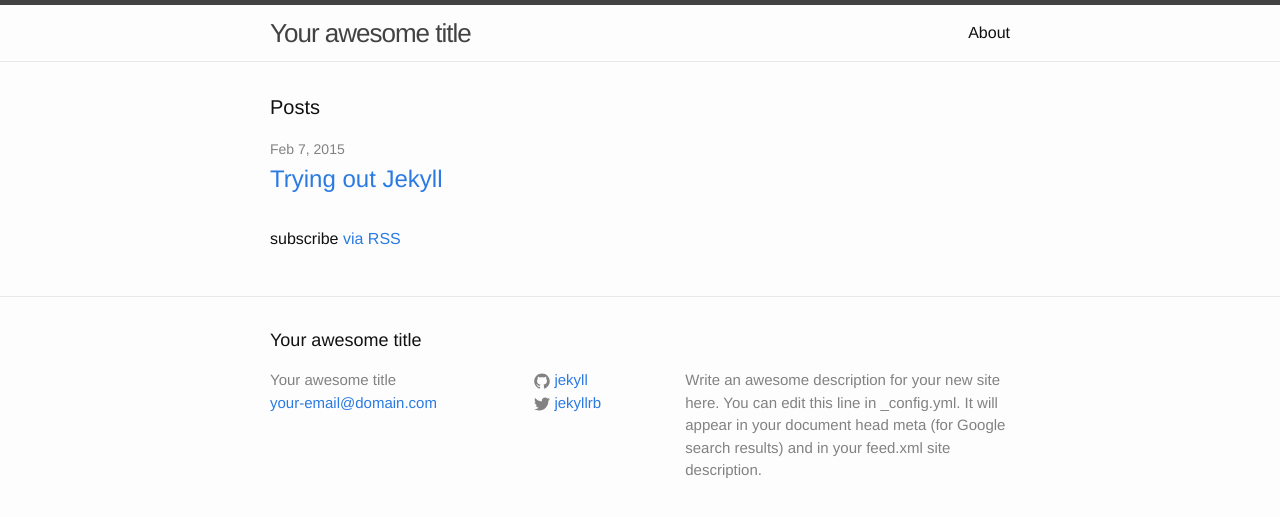
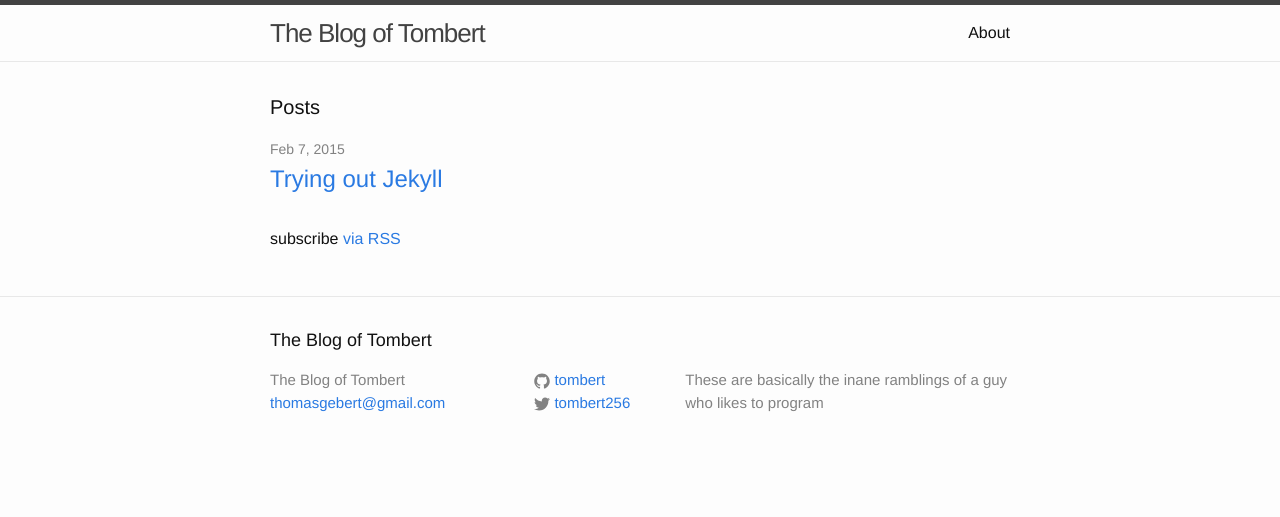
Before and after one commit to Tombert/tombert.github.io2, a Jekyll site: the page built from index.html, in a window 1280 px wide. Shown: the top 517 px of the page. Built offline with Jekyll 4.4.1, drawn with Linux system fonts in a browser that asks for light colours.

Commit message:
Update config

```diff
--- a/_config.yml
+++ b/_config.yml
@@ -1,14 +1,12 @@
 # Site settings
-title: Your awesome title
-email: your-email@domain.com
+title: The Blog of Tombert
+email: thomasgebert@gmail.com
 description: > # this means to ignore newlines until "baseurl:"
-  Write an awesome description for your new site here. You can edit this
-  line in _config.yml. It will appear in your document head meta (for
-  Google search results) and in your feed.xml site description.
+  These are basically the inane ramblings of a guy who likes to program
 baseurl: "" # the subpath of your site, e.g. /blog/
-url: "http://yourdomain.com" # the base hostname & protocol for your site
-twitter_username: jekyllrb
-github_username:  jekyll
+url: "http://tombert.github.io" # the base hostname & protocol for your site
+twitter_username: tombert256
+github_username:  tombert
 
 # Build settings
 markdown: kramdown
```
